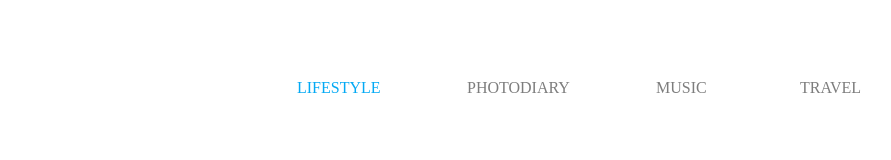
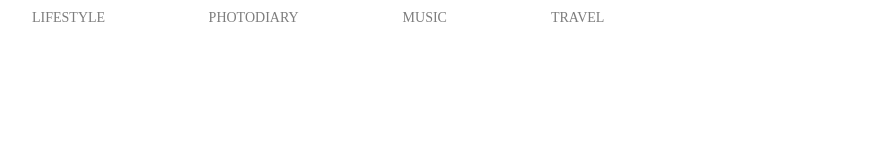
Before and after one commit to Voznyak-Vlad/Home-work, a plain HTML site: page Homework.html in a window 1280 px wide. Shown: the whole page, without its empty margins (26-917 px from the left). Drawn offline with Linux system fonts and the light colour scheme.

Commit message:
rename html

```diff
--- a/.html
+++ b/Homework.html
@@ -11,9 +11,23 @@
 <link rel="stylesheet" href="Homework.css">
 </head>
 <body>
-    <header class="Lifestyle">LIFESTYLE </header>
-    <header class="photodiary">PHOTODIARY</header>
-    <header class="music">MUSIC</header>
-    <header class="travel">TRAVEL</header>
+    <style>
+        .navbar-text {
+        color: #7d7d7d;
+        font-size: 14px;
+        /* margin-left: 100px; */
+       padding-left: 50px;
+       padding-right: 50px;
+      }
+
+      .navbar-text:hover {
+        color: #03a9f4;
+      }
+    </style>
+
+    <span class="navbar-text">LIFESTYLE </span>
+    <span class="navbar-text">PHOTODIARY</span>
+    <span class="navbar-text">MUSIC</span>
+    <span class="navbar-text">TRAVEL<span>
 </body>
 </html>
--- /dev/null
+++ b/style.css
@@ -0,0 +1,15 @@
+body{
+  font-family: "Roboto", sans-serif;
+  color: #212121;
+}
+
+.logo {
+    font-family: "Raleway" ;
+    font-weight: 700;
+    font-size: 24px;
+    letter-spacing: 0.03em;
+}
+
+.logo__game {
+    color: #2196f3 ;
+}
```
Also changed, not shown: index.html (added, +31 -0 lines).
